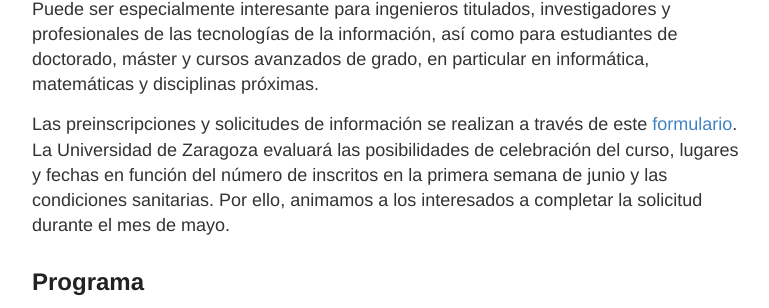
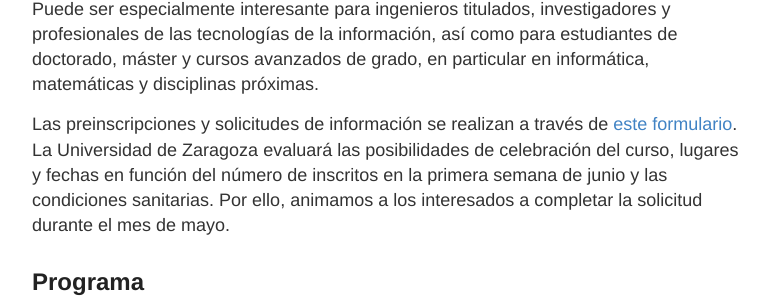
Before and after one commit to robblanco/robblanco.github.io, a Jekyll site: the page built from unizar2020.md, in a window 1280 px wide and 900 px high, scrolled down 1582 px. Shown: the part 146-454 px from the top of the window, without its empty margins (248-1017 px from the left). Built offline with Jekyll 4.4.1, drawn with Linux system fonts in a browser that asks for light colours.

Commit message:
Formatting tweaks

```diff
--- a/unizar2020.md
+++ b/unizar2020.md
@@ -66,8 +66,8 @@ profesionales de las tecnologías de la información, así como para estudiantes
 de doctorado, máster y cursos avanzados de grado, en particular en informática,
 matemáticas y disciplinas próximas.
 
-Las preinscripciones y solicitudes de información se realizan a través de este
-[formulario](https://cursosextraordinarios.unizar.es/formulario-inscripcion).
+Las preinscripciones y solicitudes de información se realizan a través de
+[este formulario](https://cursosextraordinarios.unizar.es/formulario-inscripcion).
 La Universidad de Zaragoza evaluará las posibilidades de celebración del curso,
 lugares y fechas en función del número de inscritos en la primera semana de
 junio y las condiciones sanitarias. Por ello, animamos a los interesados a
@@ -155,7 +155,7 @@ de la Universidad de Zaragoza, donde realiza tareas docentes y de
 investigación. Su trabajo de investigación gira en torno al análisis de
 propiedades de sistemas como rendimiento, seguridad y *dependability*.
 
-# Patrocinadores y ayudas
+## Patrocinadores y ayudas
 
 El
 [Colegio Profesional de Ingenieros en Informática de Aragón](https://cpiiaragon.es/)
```
